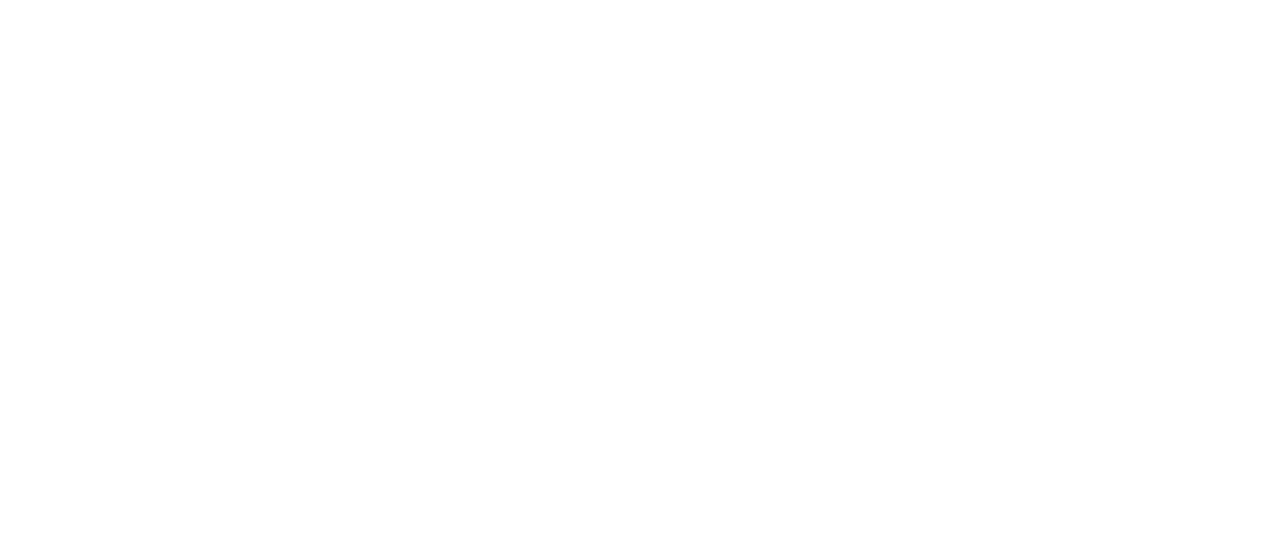
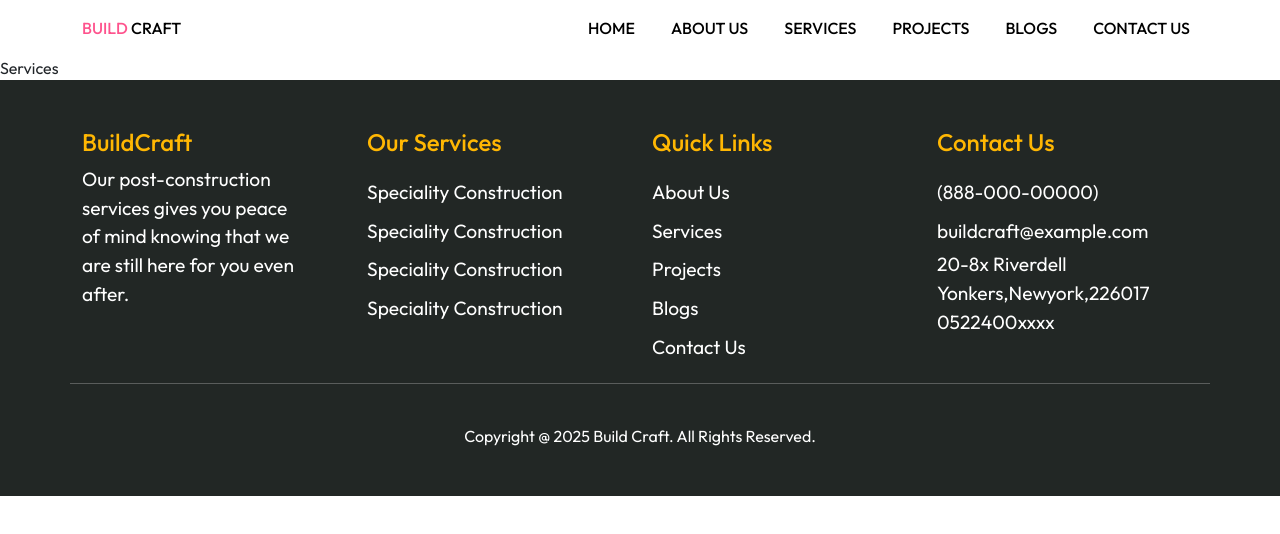
Before and after one commit to Rownokk/BuildCraft, a React (Vite) app in the folder frontend/: page /services in a window 1280 px wide. Before the commit this address had no page. Shown: the top 534 px of the page. Built offline with nearby package versions, Linux system fonts and the light colour scheme; a web font is replaced by a local one.

Commit message:
Services

```diff
--- a/frontend/src/App.jsx
+++ b/frontend/src/App.jsx
@@ -1,27 +1,28 @@
-import { useState } from 'react'
-import reactLogo from './assets/react.svg'
-import viteLogo from '/vite.svg'
+import { useState } from 'react';
+import reactLogo from './assets/react.svg';
+import viteLogo from '/vite.svg';
 
 import 'bootstrap/dist/css/bootstrap.min.css';
 import { BrowserRouter, Route, Routes } from 'react-router-dom';
 import Home from './components/frontend/Home';
 import About from './components/frontend/About';
+import Services from './components/frontend/Services'; // Importing the Services component
 import './assets/css/style.scss';
 
 function App() {
-  const [count, setCount] = useState(0)
+  const [count, setCount] = useState(0);
 
   return (
     <>
-    <BrowserRouter>
-    <Routes>
-    <Route path='/' element={<Home/>} />
-    <Route path='/about' element={<About/>} />
-    </Routes>
-    </BrowserRouter>
-
+      <BrowserRouter>
+        <Routes>
+          <Route path='/' element={<Home />} />
+          <Route path='/about' element={<About />} />
+          <Route path='/services' element={<Services />} />
+        </Routes>
+      </BrowserRouter>
     </>
-  )
+  );
 }
 
-export default App
+export default App;
--- a/frontend/src/components/common/Header.jsx
+++ b/frontend/src/components/common/Header.jsx
@@ -16,7 +16,7 @@
     <Nav className="ms-auto">
       <Nav.Link href="/"className='nav-link'>Home</Nav.Link>
       <Nav.Link href="/about"className='nav-link'>About Us</Nav.Link>
-      <Nav.Link href="#"className='nav-link'>Services</Nav.Link>
+      <Nav.Link href="/services"className='nav-link'>Services</Nav.Link>
       <Nav.Link href="#"className='nav-link'>Projects</Nav.Link>
       <Nav.Link href="#"className='nav-link'>Blogs</Nav.Link>
       <Nav.Link href="#"className='nav-link'>Contact Us</Nav.Link>
--- /dev/null
+++ b/frontend/src/components/frontend/Services.jsx
@@ -0,0 +1,17 @@
+import React from 'react';
+
+import Header from '../common/Header';
+
+import Footer from '../common/Footer';
+
+const Services = () => {
+  return (
+    <>
+      <Header />
+      <div>Services</div>
+      <Footer />
+    </>
+  );
+};
+
+export default Services;
```
